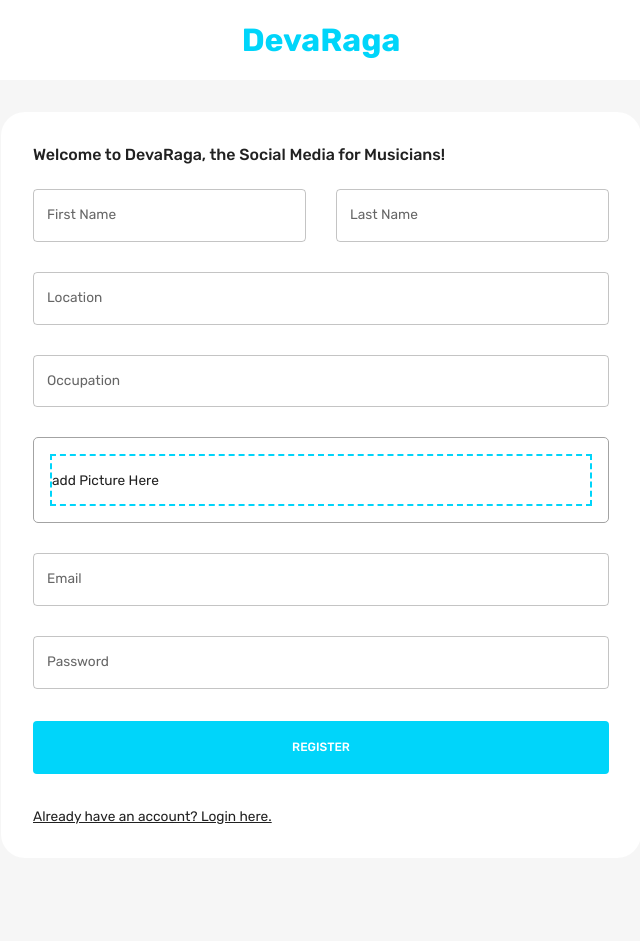
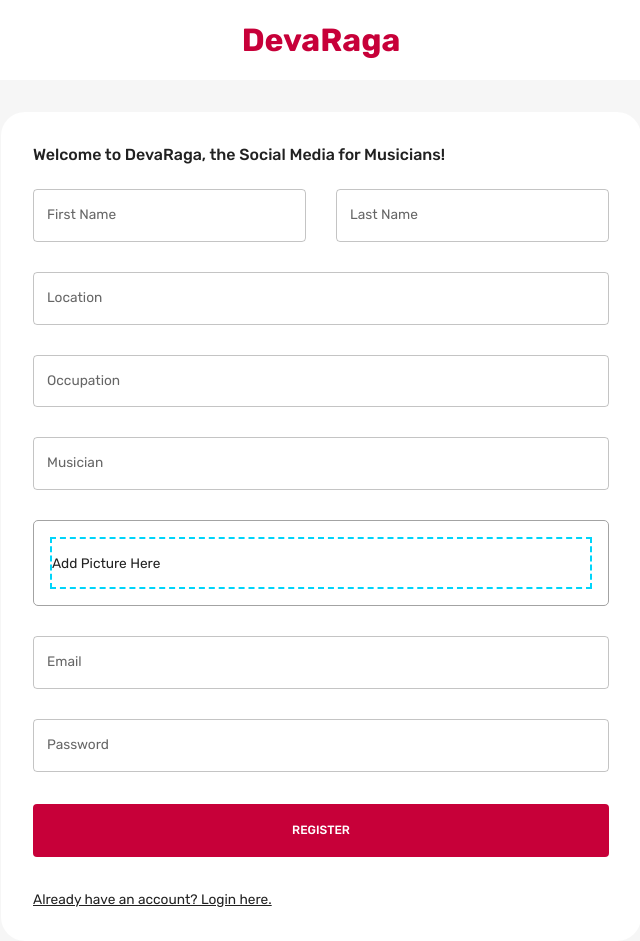
Before and after one commit to ShriramJayanth/DevaRaga-App, a React (Create React App) app in the folder client/: page / in a window 1280 px wide. Both pictures are taken after a click on the element "Don't have an account? SIgn up here.". Shown: the whole page, without its empty margins (319-959 px from the left). Before the commit the page ends 858 px from the top, so only its background shows below. Built offline with nearby package versions, Linux system fonts and the light colour scheme.

Commit message:
color modifications

```diff
--- a/client/src/scenes/loginPage/Form.jsx
+++ b/client/src/scenes/loginPage/Form.jsx
@@ -84,7 +84,7 @@
             {
                 method:"POST",
                 headers:{"content-type":"application/json"},
-                body:formData,
+                body:JSON.stringify(values),
             }
         );
         const loggedIn=await loggedInResponse.json();
@@ -173,6 +173,16 @@
                         helperText={touched.occupation && errors.occupation}
                         sx={{gridColumn:"span 4"}}
                         />
+                        <TextField
+                        label="Musician"
+                        onBlur={handleBlur}
+                        onChange={handleChange}
+                        value={values.musician}
+                        name="musician"
+                        error={Boolean(touched.musician) && Boolean(errors.musician)}
+                        helperText={touched.musician && errors.musician}
+                        sx={{gridColumn:"span 4"}}
+                        />
                         <Box
                          gridColumn="span 4"
                          border={`1px solid ${palette.neutral.medium}`}
@@ -189,12 +199,12 @@
                             <Box
                               {...getRootProps()}
                               border={`2px dashed ${palette.primary.main}`}
-                              p="1 rem"
+                              p="2 rem"
                               sx={{"&:hover":{cursor:"pointer"}}}
                             >
                             <input{...getInputProps()}/>
                             {!values.pictures ?(
-                                <p>add Picture Here</p>
+                                <p><t/>Add Picture Here</p>
                             ):(
                                 <FlexBetween>
                                     <Typography>{values.picture.name}</Typography>
@@ -239,9 +249,9 @@
                     sx={{
                         m:"2rem 0",
                         p:"1rem",
-                        backgroundColor:palette.primary.main,
+                        backgroundColor:'#C70039',
                         color:palette.background.alt,
-                        "&:hover":{color:palette.primary.main},
+                        "&:hover":{color:'#C70039'},
                     }}
                     >
                     {isLogin ? "LOGIN":"REGISTER"}
@@ -256,7 +266,7 @@
                         color:palette.main,
                         "&:hover":{
                             cursor:"pointer",
-                            color:palette.primary.light,
+                            color:'#C70039',
                         },
                      }}
                     >
--- a/client/src/scenes/loginPage/index.jsx
+++ b/client/src/scenes/loginPage/index.jsx
@@ -11,7 +11,7 @@
         <Typography
           fontWeight="bold"
           fontSize="32px"
-          color="primary"
+          color="#C70039"
         >
           DevaRaga
         </Typography>
```
